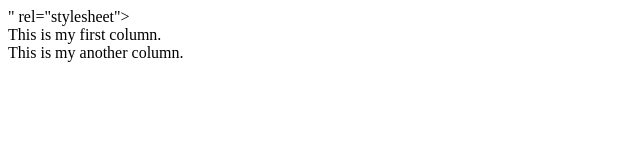
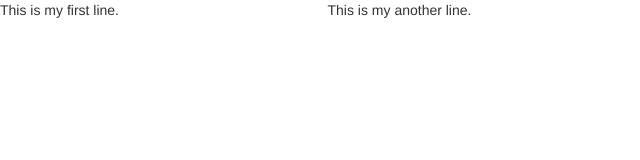
Before and after one commit to mossytomato/mossytomato.github.io, a plain HTML site: page index.html in a window 1280 px wide. Shown: the whole page, without its empty margins (0-640 px from the left). Drawn offline with nearby package versions, Linux system fonts and the light colour scheme.

Commit message:
added index.html

```diff
--- a/index.html
+++ b/index.html
@@ -8,7 +8,7 @@
     <title>Bootstrap 101 Template</title>
 
     <!-- Bootstrap -->
-    <link href="css/<link rel="stylesheet" href="https://maxcdn.bootstrapcdn.com/bootstrap/3.3.7/css/bootstrap.min.css" integrity="sha384-BVYiiSIFeK1dGmJRAkycuHAHRg32OmUcww7on3RYdg4Va+PmSTsz/K68vbdEjh4u" crossorigin="anonymous">" rel="stylesheet">
+    <link rel="stylesheet" href="https://maxcdn.bootstrapcdn.com/bootstrap/3.3.7/css/bootstrap.min.css" integrity="sha384-BVYiiSIFeK1dGmJRAkycuHAHRg32OmUcww7on3RYdg4Va+PmSTsz/K68vbdEjh4u" crossorigin="anonymous">
 
     <!-- HTML5 shim and Respond.js for IE8 support of HTML5 elements and media queries -->
     <!-- WARNING: Respond.js doesn't work if you view the page via file:// -->
@@ -20,10 +20,10 @@
   <body>
     <div class="row">
 		<div class="col-xs-12 col-sm-6 col-md-4 col-lg-3">
-			This is my first column.
+			This is my first line.
 		</div>
 		<div class="col-xs-12 col-sm-6 col-md-4 col-lg-3">
-			This is my another column.
+			This is my another line.
 			</div>
 		</div>
 
```
